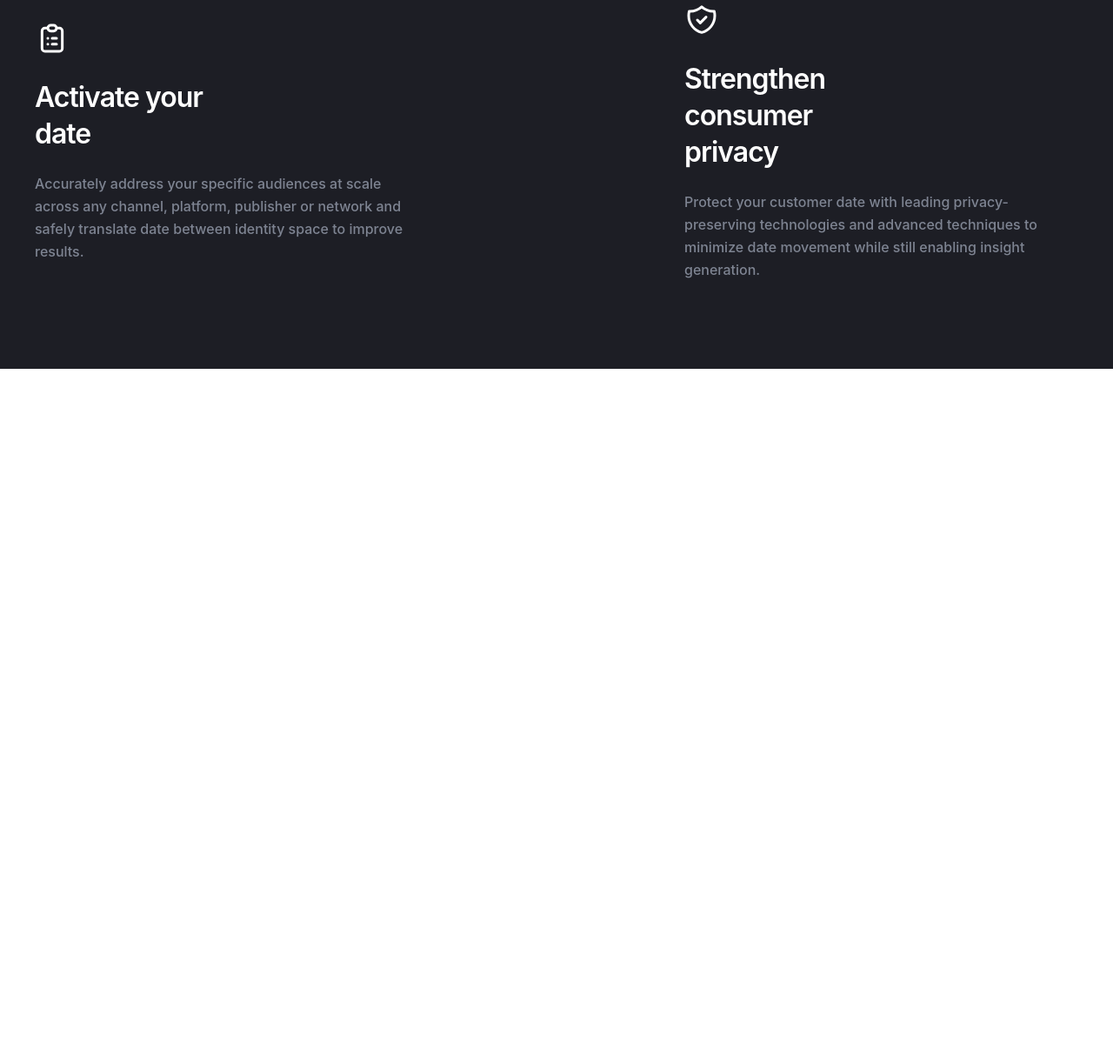
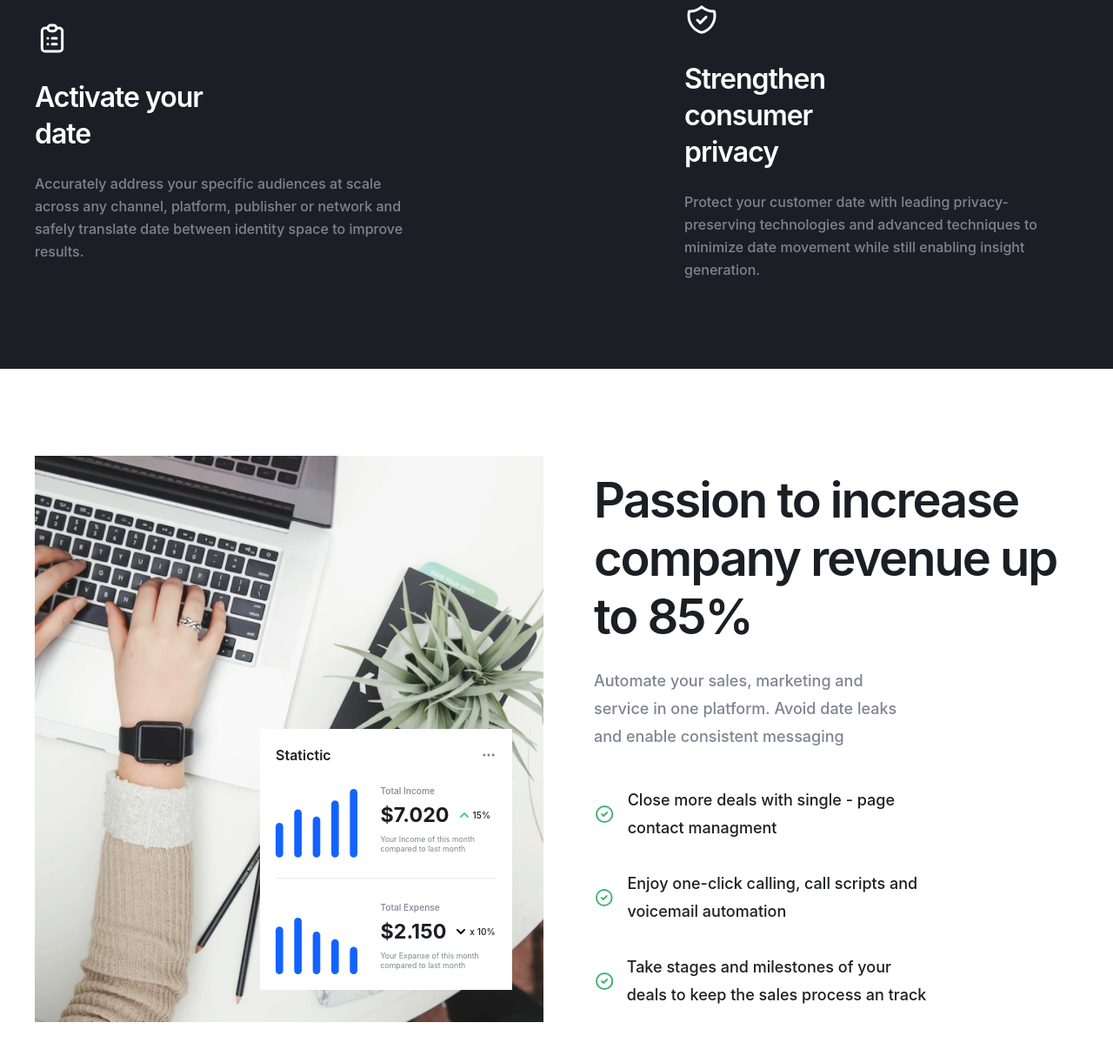
Before and after one commit to ViZotova/coca, a website built with Vite: page src/index.html in a window 1280 px wide. Shown: the part 1695-2909 px from the top of the page at 87% size. Before the commit the page ends 2119 px from the top, so only its background shows below. Built offline with nearby package versions, Linux system fonts and the light colour scheme; files whose address does not match are found by name.

Commit message:
Created features section

```diff
--- /dev/null
+++ b/src/assets/scss/components/home/features.scss
@@ -0,0 +1,184 @@
+.features {
+  padding: 100px 0 94px;
+
+  @include mobile {
+    padding: 60px 0 64px;
+  }
+
+  &__container {
+    @include flex-all-between;
+
+    @include mini-desktop {
+      gap: 40px;
+      flex-direction: column;
+      align-items: flex-start;
+    }
+
+    @include mobile {
+      gap: 25px;
+    }
+  }
+
+  &__left {
+    position: relative;
+  }
+
+  &__stats {
+    position: absolute;
+    right: 36px;
+    bottom: 40px;
+    padding: 18px;
+    max-width: 290px;
+    background-color: #fff;
+
+    @include mobile {
+      right: 16px;
+      bottom: 20px;
+    }
+
+    @include small-mobile {
+      right: 12px;
+      bottom: 12px;
+      padding: 14px;
+      max-width: 240px;
+    }
+
+    &-head {
+      @include flex-all-between;
+      margin-bottom: 19px;
+    }
+
+    &-title {
+      font-weight: 600;
+      line-height: 24px;
+      color: #1d1e25;
+    }
+
+    &-item {
+      @include flex-align-center;
+      gap: 26px;
+
+      &:not(:last-child) {
+        border-bottom: 0.73px solid #ededed;
+        padding-bottom: 23px;
+      }
+
+      &:last-child {
+        padding-top: 23px;
+      }
+
+      &-img {
+        @include small-mobile {
+          width: 65px;
+        }
+      }
+
+      &-title {
+        margin-bottom: 6px;
+        font-weight: 500;
+        font-size: 10.2px;
+        line-height: 150%;
+        color: #7e8492;
+      }
+
+      &-price {
+        @include flex-align-center;
+        gap: 12px;
+        margin-bottom: 9px;
+
+        &-num {
+          font-weight: 700;
+          font-size: 23.32px;
+          line-height: 120%;
+          color: #1d1e25;
+
+          @include mobile {
+            font-size: 17px;
+          }
+        }
+
+        &-proc {
+          @include flex-align-center;
+          gap: 5px;
+          font-weight: 500;
+          font-size: 10.2px;
+          line-height: 150%;
+          color: #1d1e25;
+        }
+      }
+
+      &-descr {
+        font-weight: 400;
+        font-size: 8.74px;
+        line-height: 11px;
+        color: #7e8492;
+
+        @include mini-desktop {
+          max-width: 700px;
+        }
+      }
+    }
+
+    @include tablet {
+      align-items: center;
+      text-align: center;
+    }
+  }
+
+  &__right {
+    max-width: 557px;
+
+    @include mini-desktop {
+      max-width: 992px;
+    }
+  }
+
+  &__title {
+    margin-bottom: 24px;
+    font-weight: 600;
+    letter-spacing: -2px;
+    color: var(--neutral-color-100);
+
+    @include mobile {
+      margin-bottom: 20px;
+    }
+  }
+
+  &__descr {
+    margin-bottom: 40px;
+    max-width: 360px;
+    font-weight: 500;
+    line-height: 178%;
+    color: #7e8492;
+  }
+
+  &__item {
+    @include flex-align-center;
+    max-width: 393px;
+    font-weight: 500;
+    line-height: 178%;
+    color: var(--neutral-color-100);
+
+    @include mini-desktop {
+      max-width: 700px;
+    }
+
+    @include mobile {
+      margin-bottom: 22px;
+    }
+
+    &:not(:last-child) {
+      margin-bottom: 32px;
+    }
+
+    &::before {
+      content: "";
+      display: inline-block;
+      margin-right: 16px;
+      padding-right: 19px;
+      width: 24px;
+      height: 24px;
+      background: url("../icons/features-list-icon.svg");
+    }
+  }
+}
--- a/src/assets/scss/main.scss
+++ b/src/assets/scss/main.scss
@@ -6,3 +6,4 @@
 @import "./components/header";
 @import "./components/home/hero";
 @import "./components/home/overview";
+@import "./components/home/features";
--- /dev/null
+++ b/src/html/components/home/features.html
@@ -0,0 +1,99 @@
+<section class="features">
+  <div class="container features__container">
+    <div class="features__left">
+      <img loading="lazy" src="./assets/image/features-img.jpg" width="585" height="651" alt="Woman typing on laptop">
+      <div class="features__stats">
+        <div class="features__stats-head">
+          <h4 class="features__stats-title text-p-default">Statictic</h4>
+          <img loading="lazy" src="./assets/icons/more-icon.svg" width="18" height="19" alt="Ellipsis icon">
+        </div>
+        <div class="features__stats-item">
+          <img
+          class="features__stats-img"
+          src="./assets/icons/features-total-income.svg"
+          width="95"
+          height="88"
+          loading="lazy"
+          alt="total income">
+          <div class="features__stats-item-info">
+            <h5 class="features__stats-item-title">Total Income</h5>
+            <div class="features__stats-item-price">
+              <span class="features__stats-item-price-num">
+                $7.020
+              </span>
+              <div class="features__stats-item-price-proc">
+                <svg width="10.000000" height="6.000000" viewBox="0 0 10 6" fill="none" xmlns="http://www.w3.org/2000/svg"
+                  xmlns:xlink="http://www.w3.org/1999/xlink">
+                  <desc>
+                    Created with Pixso.
+                  </desc>
+                  <defs />
+                  <path id="Icon"
+                    d="M9.7 5.7C9.31 6.09 8.68 6.09 8.29 5.7L5 2.41L1.7 5.7C1.31 6.09 0.68 6.09 0.29 5.7C-0.1 5.31 -0.1 4.68 0.29 4.29L4.29 0.29C4.68 -0.1 5.31 -0.1 5.7 0.29L9.7 4.29C10.09 4.68 10.09 5.31 9.7 5.7Z"
+                    fill="#50CD89" fill-opacity="1.000000" fill-rule="evenodd" />
+                </svg>
+                15%
+              </div>
+            </div>
+            <p class="features__stats-item-descr">
+              Your Income of this month compared to last month
+            </p>
+          </div>
+        </div>
+        <div class="features__stats-item">
+          <img
+          class="features__stats-img"
+          src="./assets/icons/features-total-expense.svg"
+          width="95"
+          height="88"
+          loading="lazy"
+          alt="Total expense">
+          <div class="features__stats-item-info">
+            <h5 class="features__stats-item-title">Total Expense</h5>
+            <div class="features__stats-item-price">
+              <span class="features__stats-item-price-num">
+                $2.150
+              </span>
+              <div class="features__stats-item-price-proc">
+                <svg width="10.000000" height="6.000000" viewBox="0 0 10 6" fill="none" xmlns="http://www.w3.org/2000/svg"
+                  xmlns:xlink="http://www.w3.org/1999/xlink">
+                  <desc>
+                    Created with Pixso.
+                  </desc>
+                  <defs />
+                  <path id="Icon"
+                    d="M0.29 0.29C0.68 -0.1 1.31 -0.1 1.7 0.29L5 3.58L8.29 0.29C8.68 -0.1 9.31 -0.1 9.7 0.29C10.09 0.68 10.09 1.31 9.7 1.7L5.7 5.7C5.31 6.09 4.68 6.09 4.29 5.7L0.29 1.7C-0.1 1.31 -0.1 0.68 0.29 0.29Z"
+                    fill="#101010" fill-opacity="1.000000" fill-rule="evenodd" />
+                </svg>
+                x
+                10%
+              </div>
+            </div>
+            <p class="features__stats-item-descr">
+              Your Expanse of this month compared to last month
+            </p>
+          </div>
+        </div>
+      </div>
+    </div>
+    <div class="features__right">
+      <h2 class="features__title heading-h2">
+        Passion to increase company revenue up to 85%
+      </h2>
+      <p class="features__descr text-p-medium">
+        Automate your sales, marketing and service in one platform. Avoid date leaks and enable consistent messaging
+      </p>
+      <ul class="features__list">
+        <li class="features__item text-p-medium">
+          Close more deals with single - page contact managment
+        </li>
+        <li class="features__item text-p-medium">
+          Enjoy one-click calling, call scripts and voicemail automation
+        </li>
+        <li class="features__item text-p-medium">
+          Take stages and milestones of your deals to keep the sales process an track
+        </li>
+      </ul>
+    </div>
+  </div>
+</section>
--- a/src/html/components/home/overview.html
+++ b/src/html/components/home/overview.html
@@ -13,6 +13,7 @@
       <li class="overview__item">
         <img
           class="overview__item-icon"
+          loading="lazy"
           src="./assets/icons/calendar-icon.svg"
           width="40"
           height="40"
@@ -30,6 +31,7 @@
       <li class="overview__item">
         <img
           class="overview__item-icon"
+          loading="lazy"
           src="./assets/icons/todo-icon.svg"
           width="40"
           height="40"
@@ -44,6 +46,7 @@
       <li class="overview__item">
         <img
           class="overview__item-icon"
+          loading="lazy"
           src="./assets/icons/list-icon.svg"
           width="40"
           height="40"
@@ -59,6 +62,7 @@
       <li class="overview__item">
         <img
           class="overview__item-icon"
+          loading="lazy"
           src="./assets/icons/shreid-icon.svg"
           width="40"
           height="40"
--- a/src/index.html
+++ b/src/index.html
@@ -6,6 +6,7 @@
     <load src="./html/components/header.html" />
     <load src="./html/components/home/hero.html" />
     <load src="./html/components/home/overview.html" />
+    <load src="./html/components/home/features.html" />
 
     <script type="module" src="/js/main.js"></script>
   </body>
```
Also changed, not shown: src/assets/icons/features-list-icon.svg (added), src/assets/icons/features-total-expense.svg (added), src/assets/icons/features-total-income.svg (added), src/assets/icons/more-icon.svg (added), src/assets/image/features-img.jpg (added).
